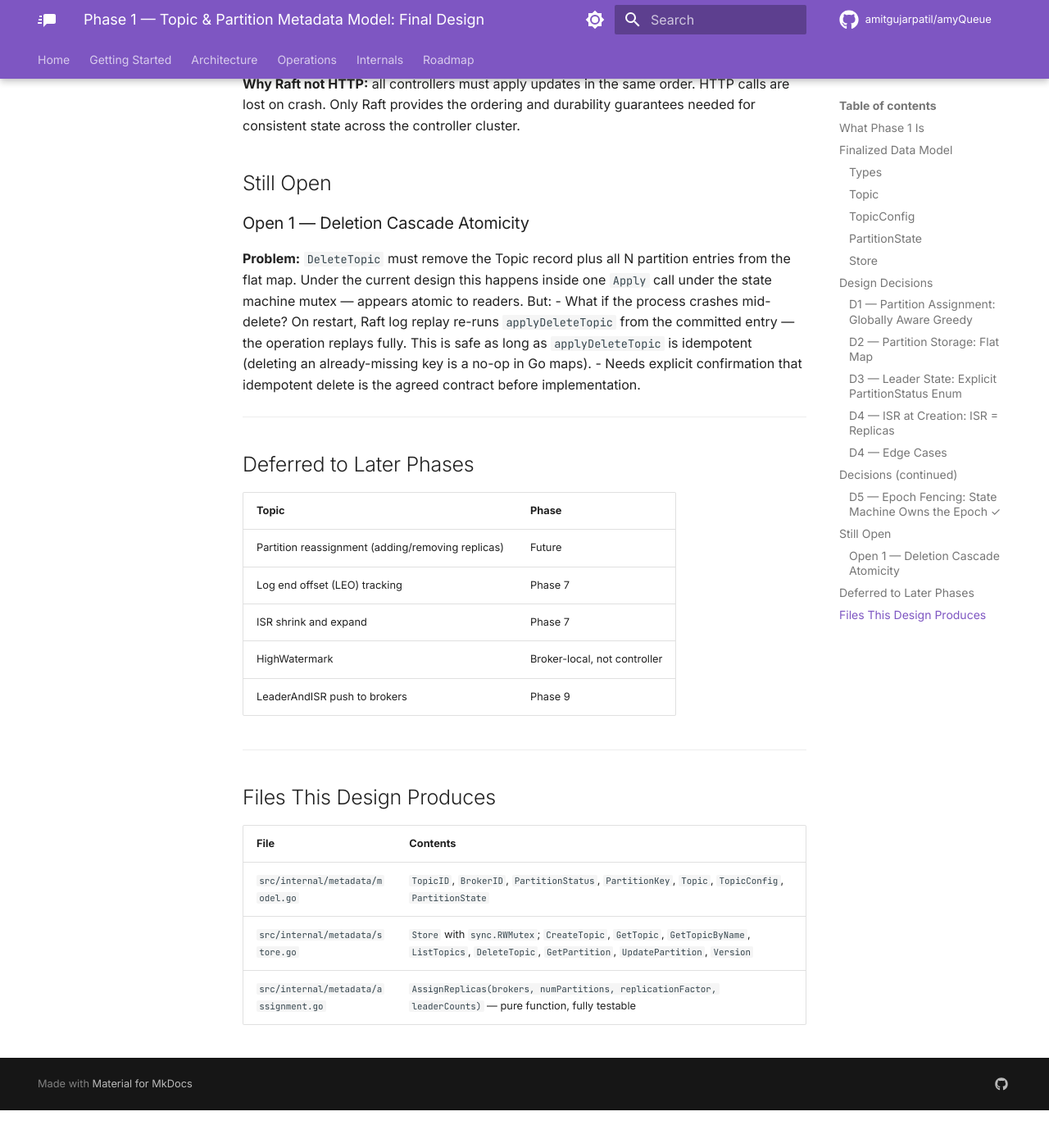
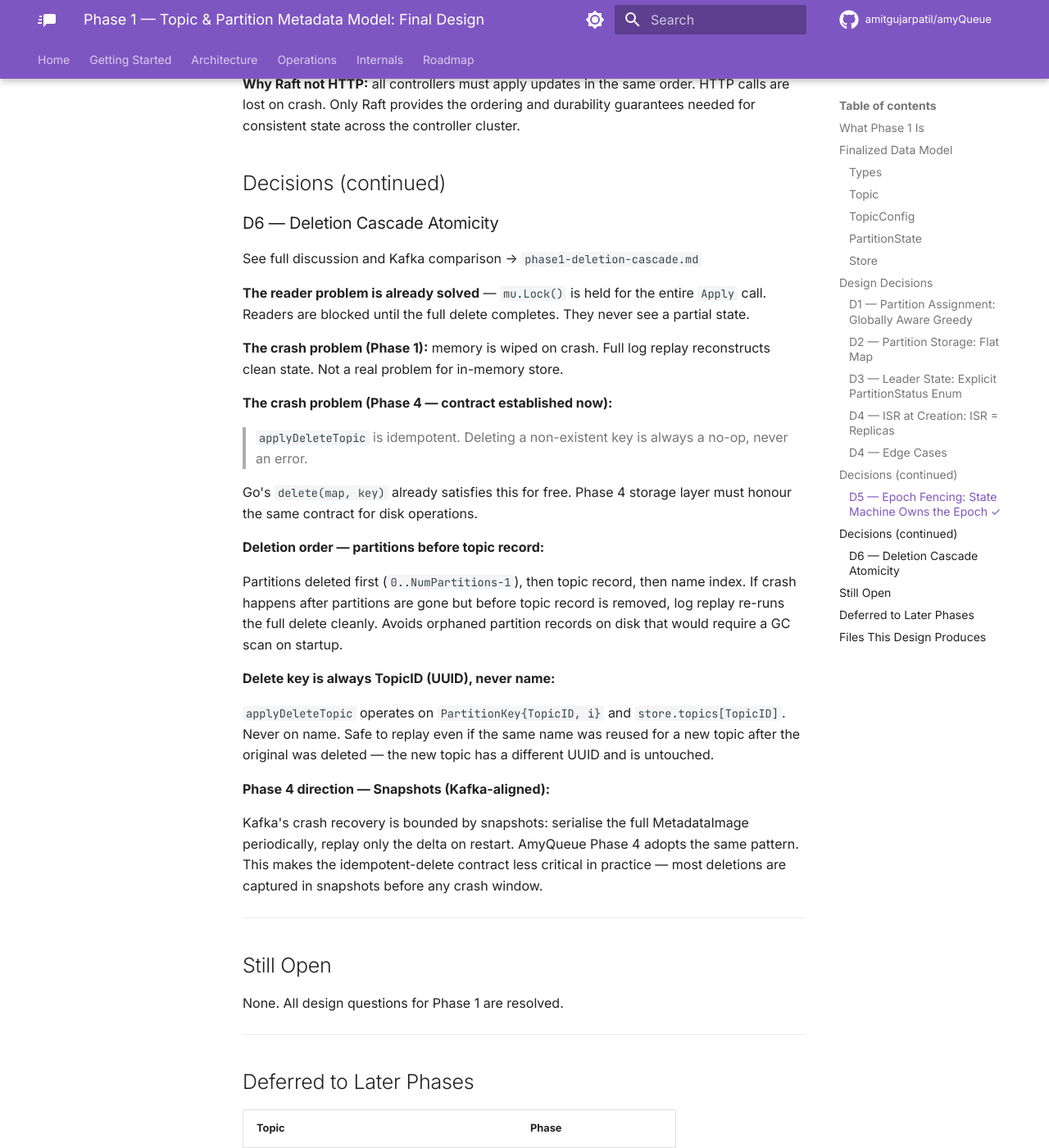
Before and after one commit to amitgujarpatil/amyQueue, an MkDocs documentation site: the page built from docs/roadmap/phase1-final.md, in a window 1280 px wide and 1400 px high, scrolled down 8083 px. Shown: the whole window at 82% size. Built offline with MkDocs 1.6.1 and Material for MkDocs 9.7.7, drawn with Linux system fonts in a browser that asks for light colours; comment, search, counter and statistics services are not loaded; before the commit the page ends 9437 px from its top, so only the background shows below that.

Commit message:
Phase 1 design: deletion cascade atomicity discussion and decision (D6)
- Add phase1-deletion-cascade.md: full discussion of crash mid-delete problem,
  Kafka KRaft comparison (append-only log, copy-on-write MetadataImage, atomic
  pointer swap, snapshots, log compaction), and AmyQueue decisions
- Update phase1-final.md: close Open 1 as D6 — idempotent delete contract,
  partitions-before-topic deletion order, UUID-keyed deletes, Phase 4 snapshot direction
- Mark deletion cascade resolved in working discussion doc

Co-Authored-By: Claude Sonnet 4.6 <noreply@anthropic.com>

```diff
--- a/docs/roadmap/phase1-final.md
+++ b/docs/roadmap/phase1-final.md
@@ -308,13 +308,39 @@ else:
 
 **Why Raft not HTTP:** all controllers must apply updates in the same order. HTTP calls are lost on crash. Only Raft provides the ordering and durability guarantees needed for consistent state across the controller cluster.
 
+## Decisions (continued)
+
+### D6 — Deletion Cascade Atomicity
+
+See full discussion and Kafka comparison → `phase1-deletion-cascade.md`
+
+**The reader problem is already solved** — `mu.Lock()` is held for the entire `Apply` call. Readers are blocked until the full delete completes. They never see a partial state.
+
+**The crash problem (Phase 1):** memory is wiped on crash. Full log replay reconstructs clean state. Not a real problem for in-memory store.
+
+**The crash problem (Phase 4 — contract established now):**
+
+> `applyDeleteTopic` is idempotent. Deleting a non-existent key is always a no-op, never an error.
+
+Go's `delete(map, key)` already satisfies this for free. Phase 4 storage layer must honour the same contract for disk operations.
+
+**Deletion order — partitions before topic record:**
+
+Partitions deleted first (`0..NumPartitions-1`), then topic record, then name index. If crash happens after partitions are gone but before topic record is removed, log replay re-runs the full delete cleanly. Avoids orphaned partition records on disk that would require a GC scan on startup.
+
+**Delete key is always TopicID (UUID), never name:**
+
+`applyDeleteTopic` operates on `PartitionKey{TopicID, i}` and `store.topics[TopicID]`. Never on name. Safe to replay even if the same name was reused for a new topic after the original was deleted — the new topic has a different UUID and is untouched.
+
+**Phase 4 direction — Snapshots (Kafka-aligned):**
+
+Kafka's crash recovery is bounded by snapshots: serialise the full MetadataImage periodically, replay only the delta on restart. AmyQueue Phase 4 adopts the same pattern. This makes the idempotent-delete contract less critical in practice — most deletions are captured in snapshots before any crash window.
+
+---
+
 ## Still Open
 
-### Open 1 — Deletion Cascade Atomicity
-
-**Problem:** `DeleteTopic` must remove the Topic record plus all N partition entries from the flat map. Under the current design this happens inside one `Apply` call under the state machine mutex — appears atomic to readers. But:
-- What if the process crashes mid-delete? On restart, Raft log replay re-runs `applyDeleteTopic` from the committed entry — the operation replays fully. This is safe as long as `applyDeleteTopic` is idempotent (deleting an already-missing key is a no-op in Go maps).
-- Needs explicit confirmation that idempotent delete is the agreed contract before implementation.
+None. All design questions for Phase 1 are resolved.
 
 ---
 
```
Also changed, not shown: docs/roadmap/phase1-deletion-cascade.md (added, +222 -0 lines), docs/roadmap/phase1-topic-partition-design.md (+1 -1 lines).
